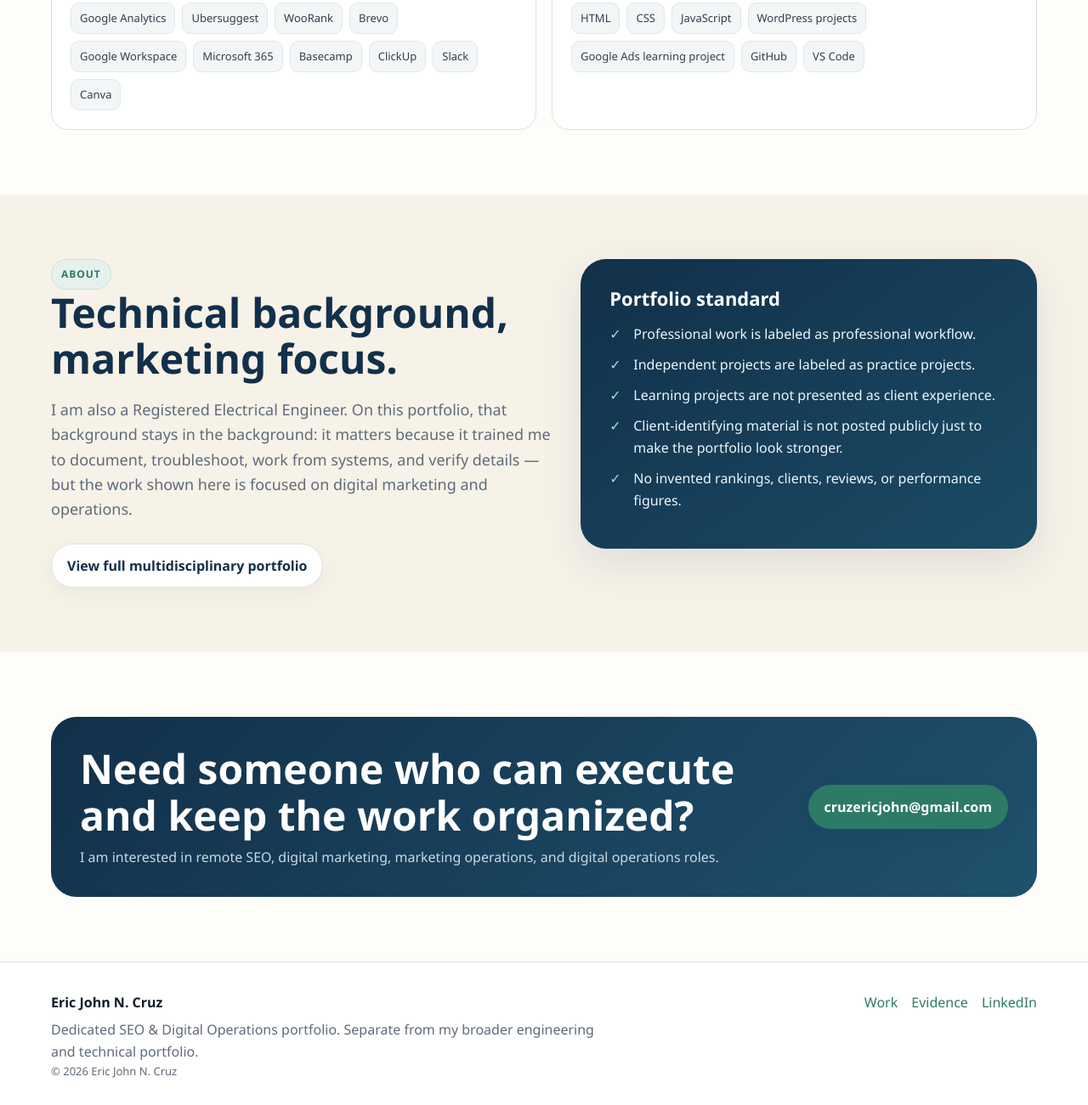
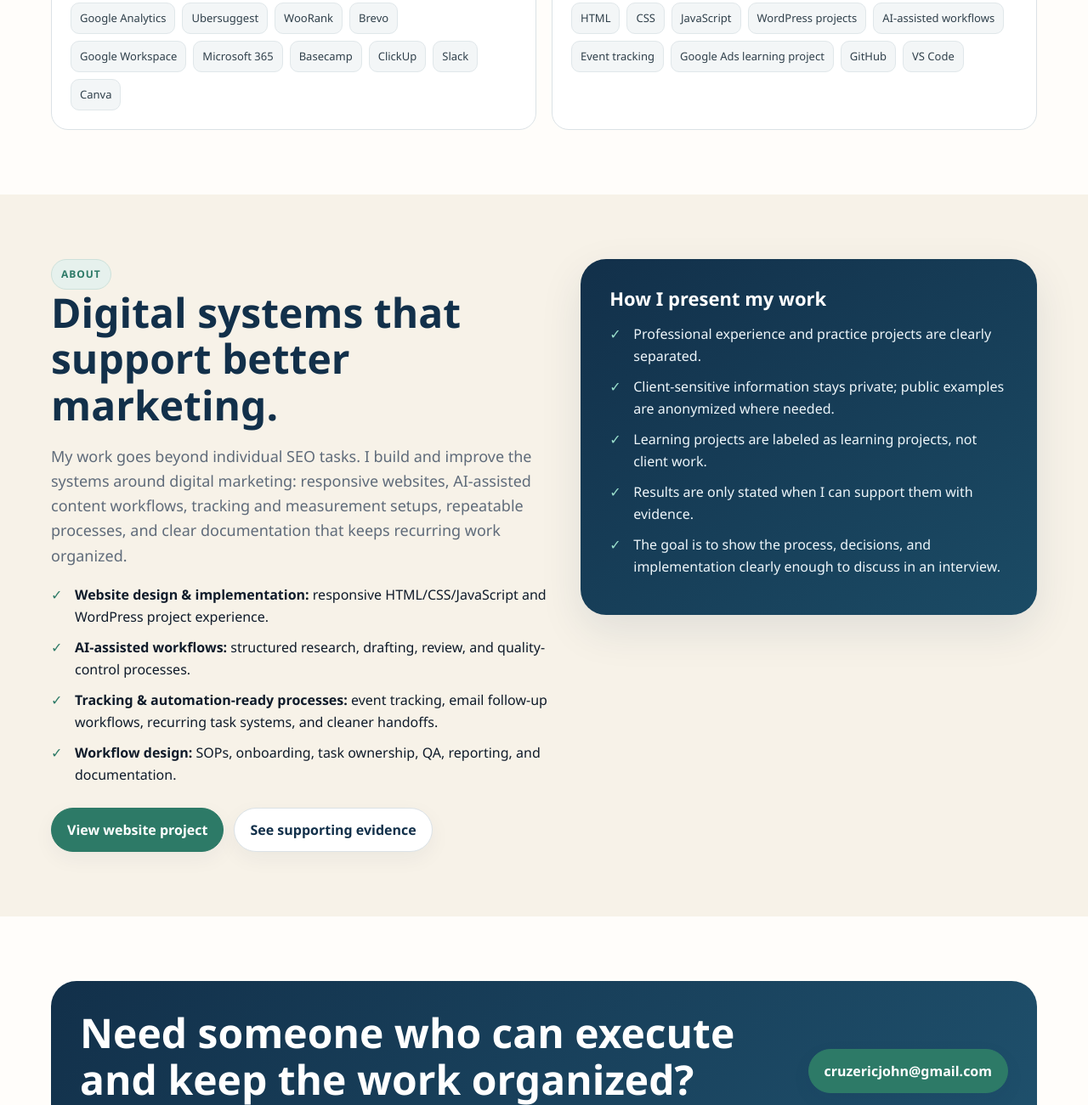
Before and after one commit to engineericjohncruz/.portfolio, a plain HTML site: page digital-marketing/index.html in a window 1280 px wide. Shown: the part 4303-5604 px from the top of the page at 85% size. Drawn offline with Linux system fonts and the light colour scheme.

Commit message:
Refocus About section on digital marketing systems and natural portfolio language

```diff
--- a/digital-marketing/index.html
+++ b/digital-marketing/index.html
@@ -23,7 +23,7 @@
     "jobTitle":"SEO & Digital Operations Specialist",
     "url":"https://engineericjohncruz.github.io/.portfolio/digital-marketing/",
     "email":"mailto:cruzericjohn@gmail.com",
-    "sameAs":["https://www.linkedin.com/in/eric-john-cruz-ree/","https://engineericjohncruz.github.io/.portfolio/"],
+    "sameAs":["https://www.linkedin.com/in/eric-john-cruz-ree/"],
     "knowsAbout":["SEO","Keyword Research","Content Operations","Local SEO","Backlinks","Citations","Google Analytics","Email Marketing","Digital Operations","HTML","CSS","JavaScript"]
   }
   </script>
@@ -193,7 +193,7 @@
       </div>
       <div class="tool-group">
         <span class="kicker">Project / practice experience</span><h3>Implementation tools</h3>
-        <div class="tools"><span class="tool">HTML</span><span class="tool">CSS</span><span class="tool">JavaScript</span><span class="tool">WordPress projects</span><span class="tool">Google Ads learning project</span><span class="tool">GitHub</span><span class="tool">VS Code</span></div>
+        <div class="tools"><span class="tool">HTML</span><span class="tool">CSS</span><span class="tool">JavaScript</span><span class="tool">WordPress projects</span><span class="tool">AI-assisted workflows</span><span class="tool">Event tracking</span><span class="tool">Google Ads learning project</span><span class="tool">GitHub</span><span class="tool">VS Code</span></div>
       </div>
     </div>
   </div>
@@ -203,18 +203,24 @@
   <div class="container case-grid">
     <div>
       <span class="eyebrow">About</span>
-      <h2>Technical background, marketing focus.</h2>
-      <p class="lead">I am also a Registered Electrical Engineer. On this portfolio, that background stays in the background: it matters because it trained me to document, troubleshoot, work from systems, and verify details — but the work shown here is focused on digital marketing and operations.</p>
-      <div class="actions"><a class="btn" href="../index.html">View full multidisciplinary portfolio</a></div>
+      <h2>Digital systems that support better marketing.</h2>
+      <p class="lead">My work goes beyond individual SEO tasks. I build and improve the systems around digital marketing: responsive websites, AI-assisted content workflows, tracking and measurement setups, repeatable processes, and clear documentation that keeps recurring work organized.</p>
+      <ul class="checklist">
+        <li><strong>Website design & implementation:</strong> responsive HTML/CSS/JavaScript and WordPress project experience.</li>
+        <li><strong>AI-assisted workflows:</strong> structured research, drafting, review, and quality-control processes.</li>
+        <li><strong>Tracking & automation-ready processes:</strong> event tracking, email follow-up workflows, recurring task systems, and cleaner handoffs.</li>
+        <li><strong>Workflow design:</strong> SOPs, onboarding, task ownership, QA, reporting, and documentation.</li>
+      </ul>
+      <div class="actions"><a class="btn primary" href="case-islaclean.html">View website project</a><a class="btn" href="evidence.html">See supporting evidence</a></div>
     </div>
     <div class="feature">
-      <h3>Portfolio standard</h3>
+      <h3>How I present my work</h3>
       <ul class="checklist">
-        <li>Professional work is labeled as professional workflow.</li>
-        <li>Independent projects are labeled as practice projects.</li>
-        <li>Learning projects are not presented as client experience.</li>
-        <li>Client-identifying material is not posted publicly just to make the portfolio look stronger.</li>
-        <li>No invented rankings, clients, reviews, or performance figures.</li>
+        <li>Professional experience and practice projects are clearly separated.</li>
+        <li>Client-sensitive information stays private; public examples are anonymized where needed.</li>
+        <li>Learning projects are labeled as learning projects, not client work.</li>
+        <li>Results are only stated when I can support them with evidence.</li>
+        <li>The goal is to show the process, decisions, and implementation clearly enough to discuss in an interview.</li>
       </ul>
     </div>
   </div>
@@ -232,8 +238,8 @@
 
 <footer class="site-footer">
   <div class="container footer-grid">
-    <div><strong>Eric John N. Cruz</strong><p>Dedicated SEO & Digital Operations portfolio. Separate from my broader engineering and technical portfolio.</p><div class="small">© 2026 Eric John N. Cruz</div></div>
-    <div class="footer-links"><a href="#work">Work</a><a href="evidence.html">Evidence</a><a href="https://www.linkedin.com/in/eric-john-cruz-ree/" target="_blank" rel="noopener">LinkedIn</a></div>
+    <div><strong>Eric John N. Cruz</strong><p>SEO, digital marketing, website implementation, AI-assisted workflows, reporting, and digital operations.</p><div class="small">© 2026 Eric John N. Cruz</div></div>
+    <div class="footer-links"><a href="#work">Work</a><a href="evidence.html">Evidence</a><a href="#capabilities">Capabilities</a><a href="https://www.linkedin.com/in/eric-john-cruz-ree/" target="_blank" rel="noopener">LinkedIn</a></div>
   </div>
 </footer>
 <script src="script.js" defer></script>
```
